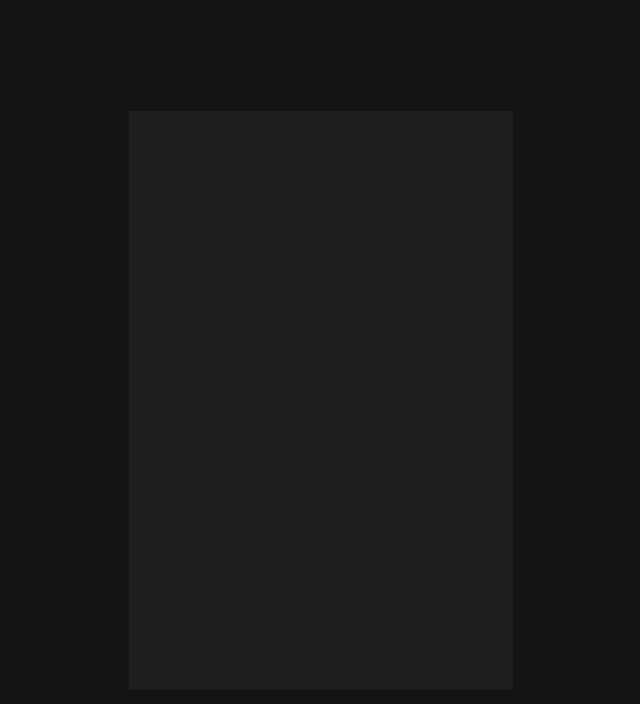
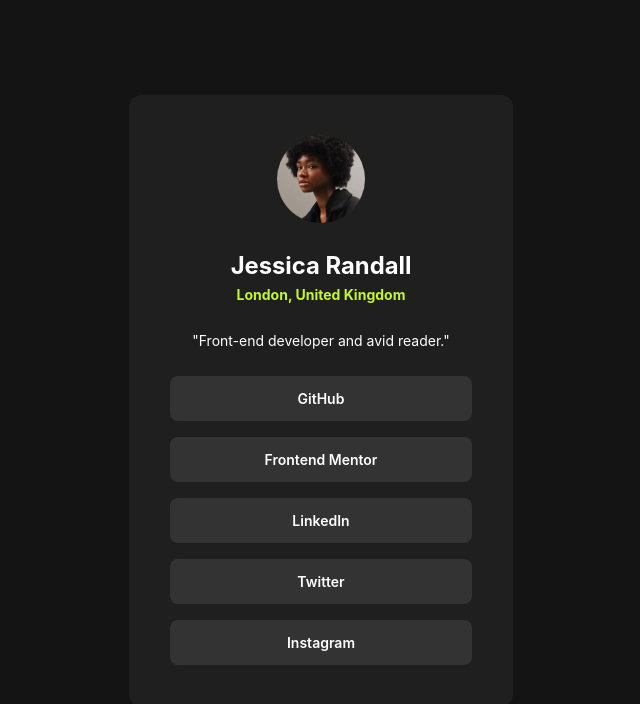
Before and after one commit to kirilenko-a/social-links-profile, a plain HTML site: page index.html in a window 1280 px wide. Shown: the whole page, without its empty margins (319-959 px from the left). Drawn offline with Linux system fonts and the light colour scheme.

Commit message:
content and styles added

```diff
--- a/index.html
+++ b/index.html
@@ -12,6 +12,38 @@
   <main class="container">
     <div class="profile-card">
 
+      <img class="profile-card__photo" src="./assets/images/avatar-jessica.jpeg" alt="profile photo">
+
+      <div class="profile-card__info">
+        <h1 class="profile-card__name">Jessica Randall</h1>
+
+        <p class="profile-card__description">London, United Kingdom</p>
+      </div>
+
+      <p class="profile-card__bio">"Front-end developer and avid reader."</p>
+
+
+      <ul class="profile-card__links">
+        <li class="profile-card__btn">
+          <a class="profile-card__link" href="">GitHub</a>
+        </li>
+
+        <li class="profile-card__btn">
+          <a class="profile-card__link" href="">Frontend Mentor</a>
+        </li>
+
+        <li class="profile-card__btn">
+          <a class="profile-card__link" href="">LinkedIn</a>
+        </li>
+
+        <li class="profile-card__btn">
+          <a class="profile-card__link" href="">Twitter</a>
+        </li>
+
+        <li class="profile-card__btn">
+          <a class="profile-card__link" href="">Instagram</a>
+        </li>
+      </ul>
     </div>
   </main>
 </body>
--- a/style/constants.css
+++ b/style/constants.css
@@ -1,7 +1,7 @@
 :root {
     --bg-color: hsl(0, 0%, 8%);
     --profile-card-color: hsl(0, 0%, 12%);
-    --btn-color: hsl(0, 0%, 12%);
+    --btn-color: hsl(0, 0%, 20%);
     --white: hsl(0, 0%, 100%);
     --green: hsl(75, 94%, 57%);
     --main-font-size: 14px;
--- a/style/main.css
+++ b/style/main.css
@@ -4,14 +4,30 @@
     box-sizing: border-box;
 }
 
-html, body, h1,
-h2, p {
+html, body {
     margin: 0;
     padding: 0;
     font-family: "Inter", sans-serif;
     font-weight: 400;
     font-size: var(--main-font-size);
+    color: var(--white);
     background-color: var(--bg-color);
+}
+
+h1, h2, p {
+    margin: 0;
+    padding: 0;
+}
+
+ul {
+    margin: 0;
+    padding: 0;
+    list-style: none;
+}
+
+a {
+    text-decoration: none;
+    color: inherit;
 }
 
 .container {
@@ -24,13 +40,91 @@ h2, p {
 }
 
 .profile-card {
+    padding: 24px;
+    display: flex;
+    flex-direction: column;
+    justify-content: space-between;
+    align-items: center;
+    gap: 24px;
     width: 100%;
-    height: 579px;
+    border-radius: 12px;
     background-color: var(--profile-card-color);
 }
 
 @media (min-width: 768px) {
     .profile-card {
+        padding: 40px;
         width: 384px;
+        height: 611px;
     }
 }
+
+.profile-card__links {
+    display: flex;
+    flex-direction: column;
+    justify-content: space-between;
+    align-items: center;
+    gap: 16px;
+}
+
+.profile-card__info {
+    display: flex;
+    flex-direction: column;
+    justify-content: center;
+    align-items: center;
+}
+
+.profile-card__photo {
+    display: block;
+    width: 88px;
+    height: 88px;
+    border-radius: 50%;
+}
+
+.profile-card__name {
+    font-size: 1.7rem;
+    font-weight: 700;
+    line-height: 150%;
+    letter-spacing: 0;
+}
+
+.profile-card__description {
+    font-weight: 700;
+    line-height: 150%;
+    letter-spacing: 0;
+    color: var(--green);
+}
+
+.profile-card__bio {
+    font-weight: 400;
+    line-height: 150%;
+    letter-spacing: 0;
+}
+
+.profile-card__btn {
+    width: 100%;
+    border-radius: 8px;
+    background-color: var(--btn-color);
+}
+
+.profile-card__btn:hover {
+    background-color: var(--green);
+    color: var(--btn-color);
+}
+
+.profile-card__link {
+    display: block;
+    padding: 12px 115px;
+    width: 100%;
+    text-align: center;
+    font-weight: 600;
+    line-height: 150%;
+    letter-spacing: 0;
+    white-space: nowrap;
+}
+
+@media (min-width: 768px) {
+    .profile-card__link {
+        padding: 12px 95px;
+    }
+}
```
